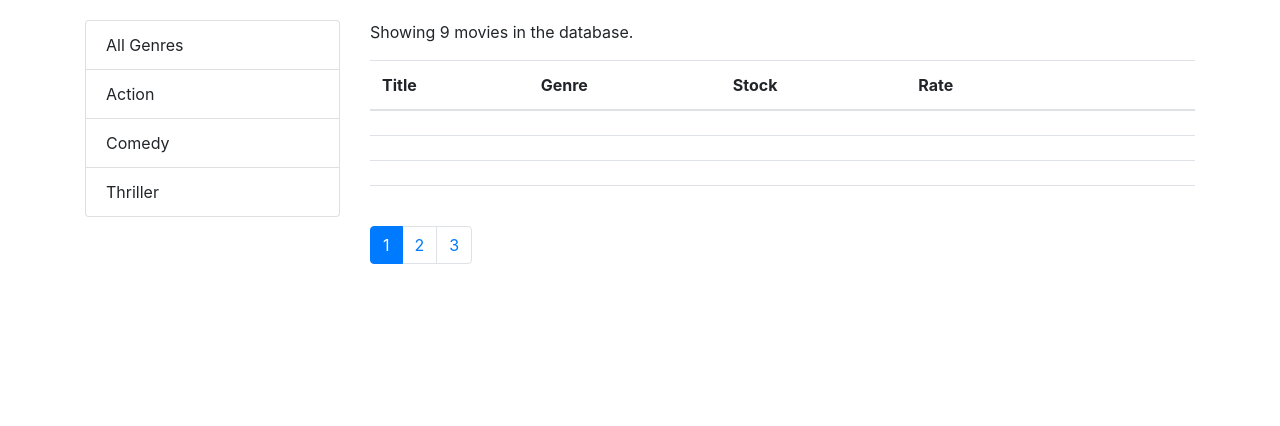
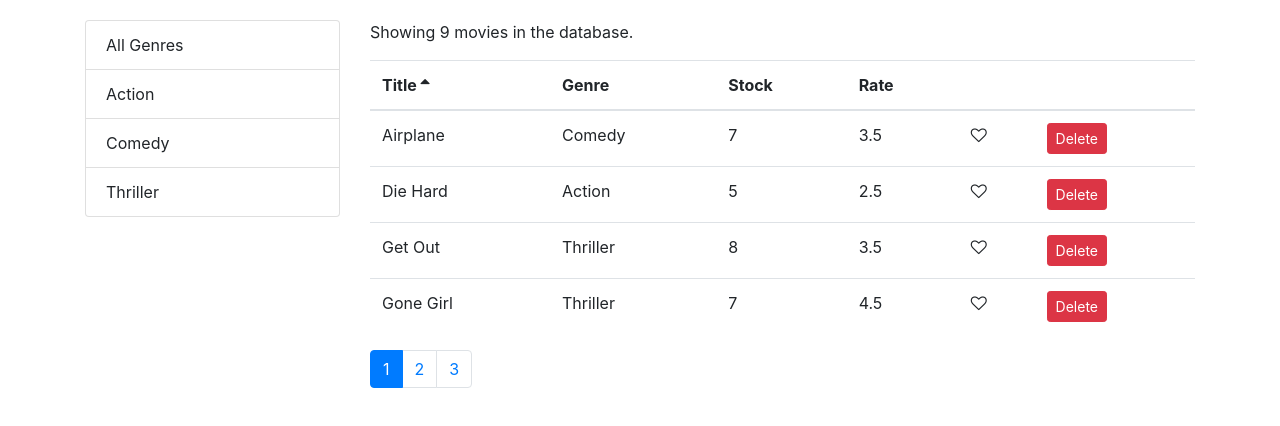
Before and after one commit to thanissaro/vidly, a React (Create React App) app in the folder react-client/: page / in a window 1280 px wide. Shown: the top 426 px of the page. Built offline with nearby package versions, Linux system fonts and the light colour scheme.

Commit message:
table header

```diff
--- a/react-client/src/components/common/tableBody.jsx
+++ b/react-client/src/components/common/tableBody.jsx
@@ -2,15 +2,27 @@ import React, { Component } from "react";
 import _ from "lodash";
 
 class TableBody extends Component {
+  renderCell = (item, column) => {
+    if (column.content) return column.content(item);
+
+    return _.get(item, column.path);
+  };
+
+  createKey = (item, column) => {
+    return item._id + (column.path || column.key);
+  };
+
   render() {
     const { data, columns } = this.props;
 
     return (
       <tbody>
         {data.map(item => (
-          <tr>
+          <tr key={item._id}>
             {columns.map(column => (
-              <td>{_.get(item, columns.path)}</td>
+              <td key={this.createKey(item, column)}>
+                {this.renderCell(item, column)}
+              </td>
             ))}
           </tr>
         ))}
--- a/react-client/src/components/common/tableHeader.jsx
+++ b/react-client/src/components/common/tableHeader.jsx
@@ -12,16 +12,25 @@ class TableHeader extends Component {
     this.props.onSort(sortColumn);
   };
 
+  renderSortIcon = column => {
+    const { sortColumn } = this.props;
+
+    if (column.path !== sortColumn.path) return null;
+    if (sortColumn.order === "asc") return <i className="fa fa-sort-asc" />;
+    return <i className="fa fa-sort-desc" />;
+  };
+
   render() {
     return (
       <thead>
         <tr>
           {this.props.columns.map(column => (
             <th
+              className="clickable"
               key={column.path || column.key}
               onClick={() => this.raiseSort(column.path)}
             >
-              {column.label}
+              {column.label} {this.renderSortIcon(column)}
             </th>
           ))}
         </tr>
--- a/react-client/src/components/moviesTable.jsx
+++ b/react-client/src/components/moviesTable.jsx
@@ -9,12 +9,27 @@ class MoviesTable extends Component {
     { path: "genre.name", label: "Genre" },
     { path: "numberInStock", label: "Stock" },
     { path: "dailyRentalRate", label: "Rate" },
-    { key: "like" },
-    { key: "delete" }
+    {
+      key: "like",
+      content: movie => (
+        <Like liked={movie.liked} onClick={() => this.props.onLike(movie)} />
+      )
+    },
+    {
+      key: "delete",
+      content: movie => (
+        <button
+          onClick={() => this.props.onDelete(movie)}
+          className="btn btn-danger btn-sm"
+        >
+          Delete
+        </button>
+      )
+    }
   ];
 
   render() {
-    const { movies, onDelete, onLike, onSort, sortColumn } = this.props;
+    const { movies, onSort, sortColumn } = this.props;
 
     return (
       <table className="table">
@@ -24,27 +39,6 @@ class MoviesTable extends Component {
           onSort={onSort}
         />
         <TableBody columns={this.columns} data={movies} />
-        {/* <tbody>
-          {movies.map(movie => (
-            <tr key={movie._id}>
-              <td>{movie.title}</td>
-              <td>{movie.genre.name}</td>
-              <td>{movie.numberInStock}</td>
-              <td>{movie.dailyRentalRate}</td>
-              <td>
-                <Like liked={movie.liked} onClick={() => onLike(movie)} />
-              </td>
-              <td>
-                <button
-                  onClick={() => onDelete(movie)}
-                  className="btn btn-danger btn-sm"
-                >
-                  Delete
-                </button>
-              </td>
-            </tr>
-          ))}
-        </tbody> */}
       </table>
     );
   }
--- a/react-client/src/index.css
+++ b/react-client/src/index.css
@@ -12,3 +12,7 @@ code {
   font-family: source-code-pro, Menlo, Monaco, Consolas, "Courier New",
     monospace;
 }
+
+.clickable {
+  cursor: pointer;
+}
```
